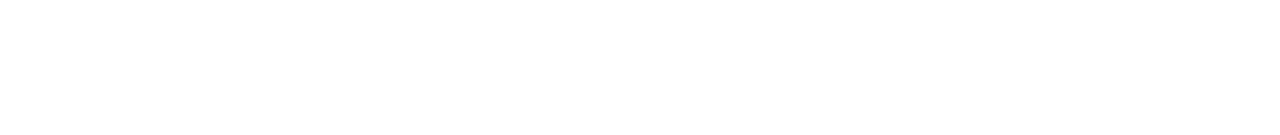
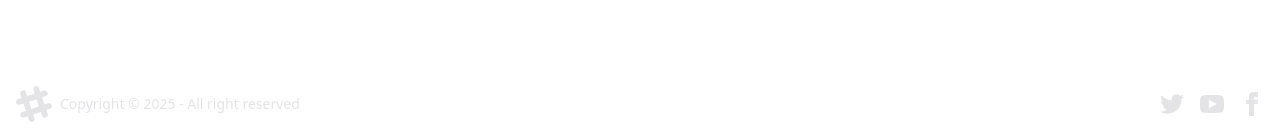
Before and after one commit to HosneMubarak/devTinder-UI, a React (Vite) app: page / in a window 1280 px wide. Shown: the part 662-797 px from the top of the page. Built offline with nearby package versions, Linux system fonts and the light colour scheme.

Commit message:
feat: Add footer component.

```diff
--- a/src/Components/Body.jsx
+++ b/src/Components/Body.jsx
@@ -1,12 +1,14 @@
 import React from "react";
 import NavBar from "./NavBar";
 import { Outlet } from "react-router";
+import Footer from "./Footer";
 
 const Body = () => {
   return (
     <div>
       <NavBar />
       <Outlet />
+      <Footer />
     </div>
   );
 };
--- /dev/null
+++ b/src/Components/Footer.jsx
@@ -0,0 +1,59 @@
+import React from "react";
+
+const Footer = () => {
+  return (
+    <footer className="footer sm:footer-horizontal bg-base text-neutral-content items-center p-4 fixed bottom-0">
+      <aside className="grid-flow-col items-center">
+        <svg
+          width="36"
+          height="36"
+          viewBox="0 0 24 24"
+          xmlns="http://www.w3.org/2000/svg"
+          fillRule="evenodd"
+          clipRule="evenodd"
+          className="fill-current"
+        >
+          <path d="M22.672 15.226l-2.432.811.841 2.515c.33 1.019-.209 2.127-1.23 2.456-1.15.325-2.148-.321-2.463-1.226l-.84-2.518-5.013 1.677.84 2.517c.391 1.203-.434 2.542-1.831 2.542-.88 0-1.601-.564-1.86-1.314l-.842-2.516-2.431.809c-1.135.328-2.145-.317-2.463-1.229-.329-1.018.211-2.127 1.231-2.456l2.432-.809-1.621-4.823-2.432.808c-1.355.384-2.558-.59-2.558-1.839 0-.817.509-1.582 1.327-1.846l2.433-.809-.842-2.515c-.33-1.02.211-2.129 1.232-2.458 1.02-.329 2.13.209 2.461 1.229l.842 2.515 5.011-1.677-.839-2.517c-.403-1.238.484-2.553 1.843-2.553.819 0 1.585.509 1.85 1.326l.841 2.517 2.431-.81c1.02-.33 2.131.211 2.461 1.229.332 1.018-.21 2.126-1.23 2.456l-2.433.809 1.622 4.823 2.433-.809c1.242-.401 2.557.484 2.557 1.838 0 .819-.51 1.583-1.328 1.847m-8.992-6.428l-5.01 1.675 1.619 4.828 5.011-1.674-1.62-4.829z"></path>
+        </svg>
+        <p>Copyright © {new Date().getFullYear()} - All right reserved</p>
+      </aside>
+      <nav className="grid-flow-col gap-4 md:place-self-center md:justify-self-end">
+        <a>
+          <svg
+            xmlns="http://www.w3.org/2000/svg"
+            width="24"
+            height="24"
+            viewBox="0 0 24 24"
+            className="fill-current"
+          >
+            <path d="M24 4.557c-.883.392-1.832.656-2.828.775 1.017-.609 1.798-1.574 2.165-2.724-.951.564-2.005.974-3.127 1.195-.897-.957-2.178-1.555-3.594-1.555-3.179 0-5.515 2.966-4.797 6.045-4.091-.205-7.719-2.165-10.148-5.144-1.29 2.213-.669 5.108 1.523 6.574-.806-.026-1.566-.247-2.229-.616-.054 2.281 1.581 4.415 3.949 4.89-.693.188-1.452.232-2.224.084.626 1.956 2.444 3.379 4.6 3.419-2.07 1.623-4.678 2.348-7.29 2.04 2.179 1.397 4.768 2.212 7.548 2.212 9.142 0 14.307-7.721 13.995-14.646.962-.695 1.797-1.562 2.457-2.549z"></path>
+          </svg>
+        </a>
+        <a>
+          <svg
+            xmlns="http://www.w3.org/2000/svg"
+            width="24"
+            height="24"
+            viewBox="0 0 24 24"
+            className="fill-current"
+          >
+            <path d="M19.615 3.184c-3.604-.246-11.631-.245-15.23 0-3.897.266-4.356 2.62-4.385 8.816.029 6.185.484 8.549 4.385 8.816 3.6.245 11.626.246 15.23 0 3.897-.266 4.356-2.62 4.385-8.816-.029-6.185-.484-8.549-4.385-8.816zm-10.615 12.816v-8l8 3.993-8 4.007z"></path>
+          </svg>
+        </a>
+        <a>
+          <svg
+            xmlns="http://www.w3.org/2000/svg"
+            width="24"
+            height="24"
+            viewBox="0 0 24 24"
+            className="fill-current"
+          >
+            <path d="M9 8h-3v4h3v12h5v-12h3.642l.358-4h-4v-1.667c0-.955.192-1.333 1.115-1.333h2.885v-5h-3.808c-3.596 0-5.192 1.583-5.192 4.615v3.385z"></path>
+          </svg>
+        </a>
+      </nav>
+    </footer>
+  );
+};
+
+export default Footer;
```
